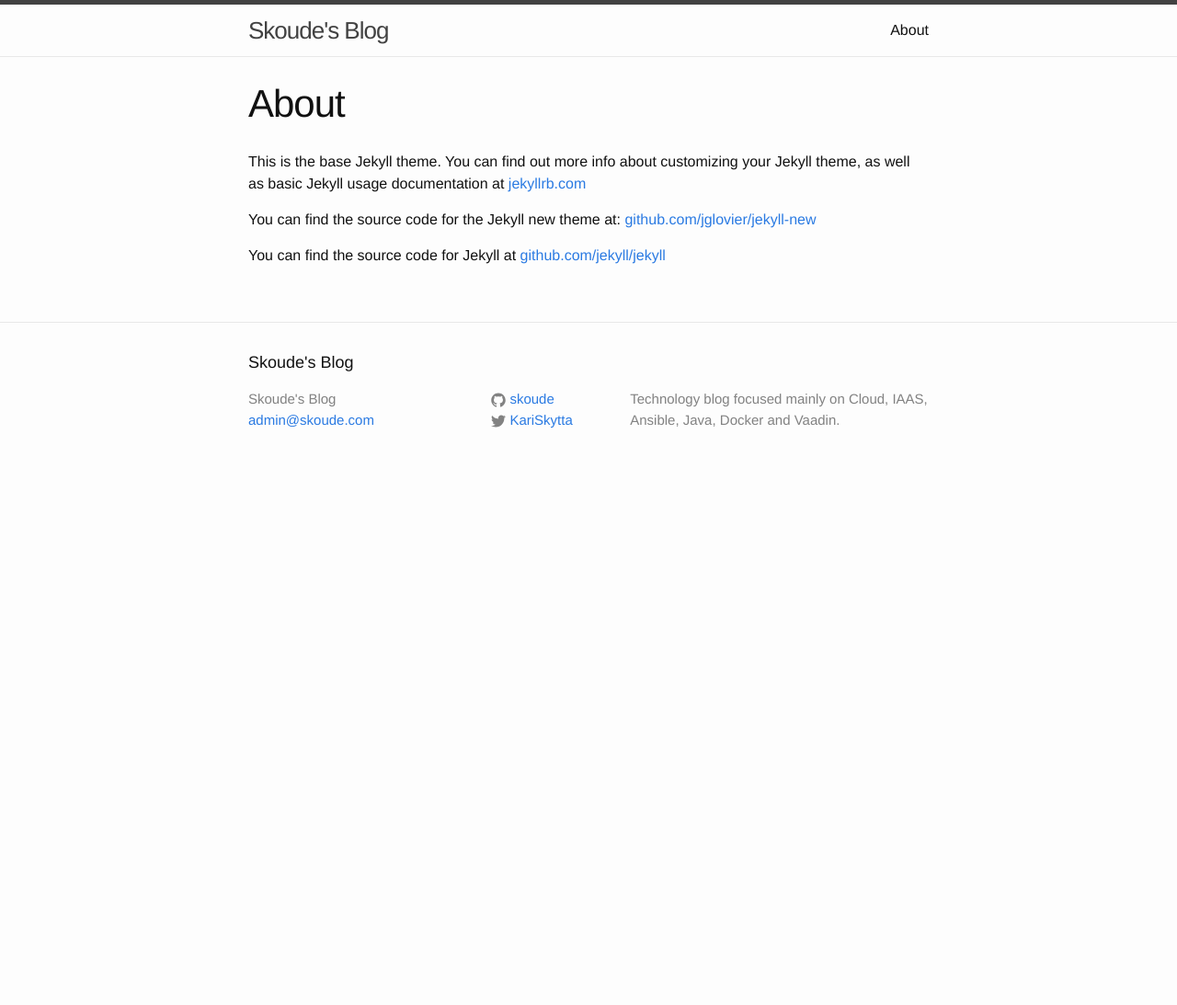
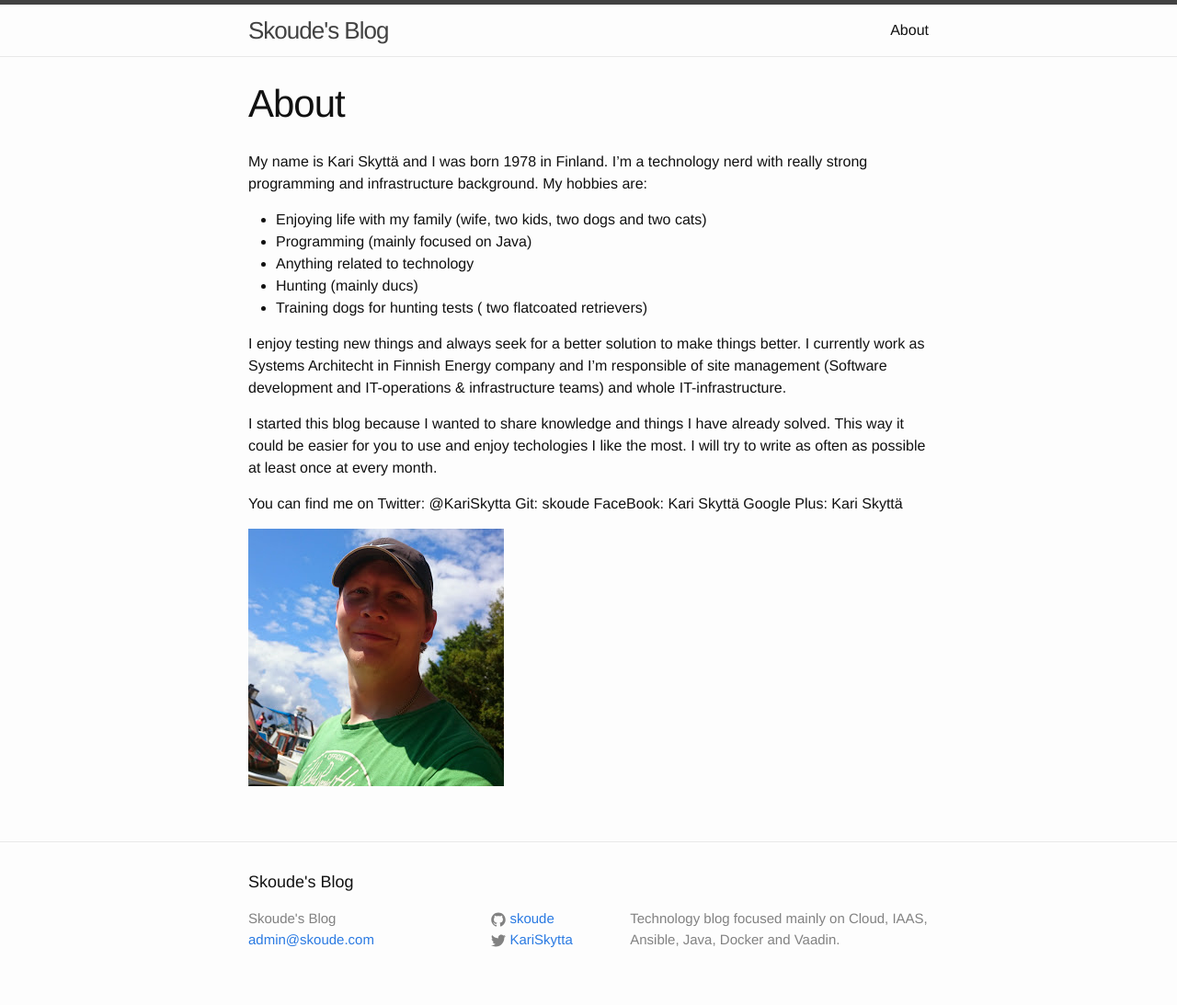
Before and after one commit to skoude/skoude.github.io, a Jekyll site: the page built from about.md, in a window 1280 px wide. Shown: the whole page at 92% size. Built offline with Jekyll 4.4.1, drawn with Linux system fonts in a browser that asks for light colours; before the commit the page ends 900 px from its top, so only the background shows below that.

Commit message:
modified one post

```diff
--- a/about.md
+++ b/about.md
@@ -4,8 +4,23 @@ title: About
 permalink: /about/
 ---
 
-This is the base Jekyll theme. You can find out more info about customizing your Jekyll theme, as well as basic Jekyll usage documentation at [jekyllrb.com](http://jekyllrb.com/)
+My name is Kari Skyttä and I was born 1978 in Finland. I'm a technology nerd with really strong programming and infrastructure background.
+My hobbies are:
 
-You can find the source code for the Jekyll new theme at: [github.com/jglovier/jekyll-new](https://github.com/jglovier/jekyll-new)
+* Enjoying life with my family (wife, two kids, two dogs and two cats)
+* Programming (mainly focused on Java)
+* Anything related to technology
+* Hunting (mainly ducs)
+* Training dogs for hunting tests ( two flatcoated retrievers)
 
-You can find the source code for Jekyll at [github.com/jekyll/jekyll](https://github.com/jekyll/jekyll)
+I enjoy testing new things and always seek for a better solution to make things better.  I currently work as Systems Architecht in Finnish Energy company and I'm responsible of site management (Software development and IT-operations & infrastructure teams) and whole IT-infrastructure.
+
+I started this blog because I wanted to share knowledge and things I have already solved. This way it could be easier for you to use and enjoy techologies I like the most.  I will try to write as often as possible at least once at every month.
+
+You can find me on
+Twitter: @KariSkytta
+Git: skoude
+FaceBook: Kari Skyttä
+Google Plus: Kari Skyttä
+
+![Kari Skyttä]({{ site.url }}/downloads/kari.jpg)
```
Also changed, not shown: DSC_0066.JPG (added), downloads/kari.jpg (added).
